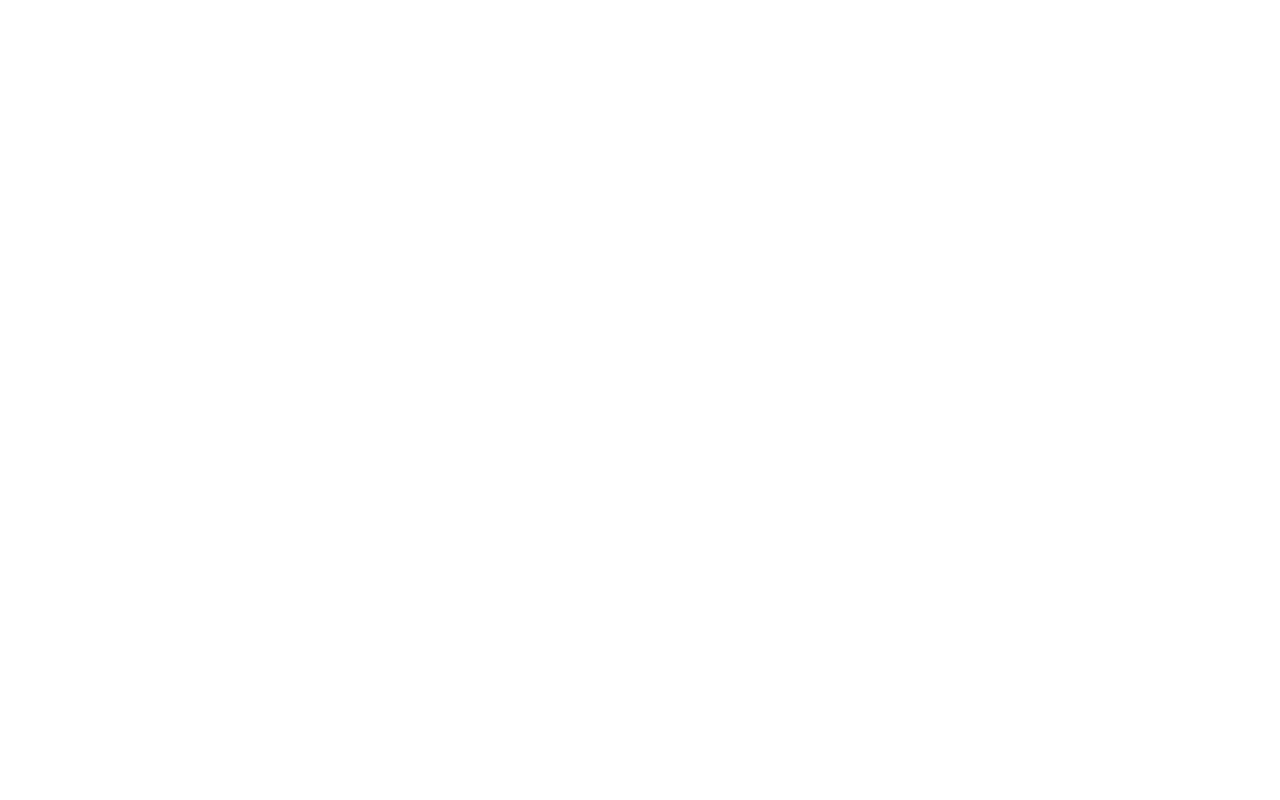
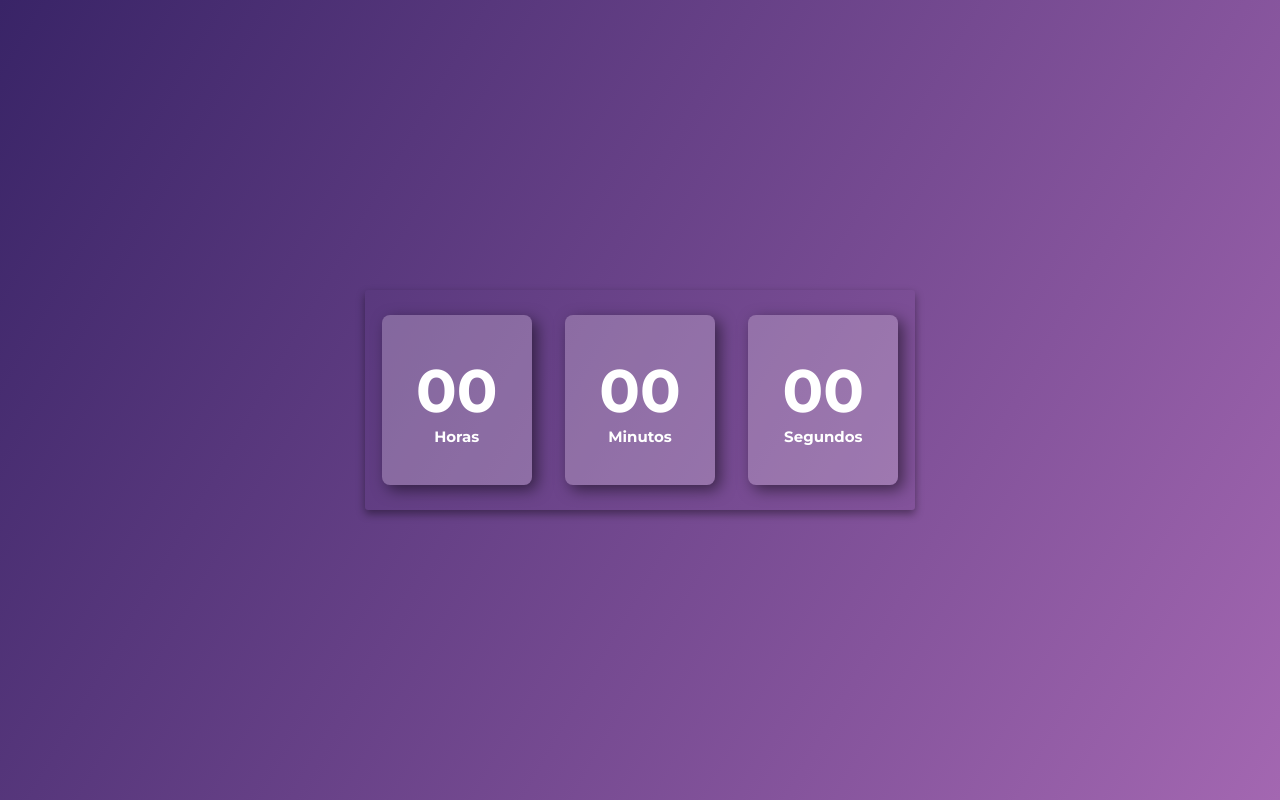
Before and after one commit to galmeidabp/relogiodigital, a plain HTML site: page index.html in a window 1280 px wide. Drawn offline with Linux system fonts and the light colour scheme.

Commit message:
html e estilo

```diff
--- /dev/null
+++ b/css/style.css
@@ -0,0 +1,46 @@
+* {
+  margin: 0;
+  padding: 0;
+  font-family: "Montserrat", Arial, Helvetica, sans-serif;
+}
+
+body {
+  height: 100vh;
+  background: linear-gradient(120deg, #392467, #a367b1);
+  display: flex;
+  align-items: center;
+  justify-content: center;
+}
+
+.relogio {
+  display: flex;
+  align-items: center;
+  justify-content: space-around;
+  height: 220px;
+  width: 550px;
+  background: transparent;
+  border-radius: 3px;
+  box-shadow: 0px 4px 8px rgba(0, 0, 0, 0.4);
+}
+
+.relogio div {
+  height: 170px;
+  width: 150px;
+  display: flex;
+  flex-direction: column;
+  align-items: center;
+  justify-content: center;
+  color: #fff;
+  background: rgba(225, 209, 227, 0.3);
+  border-radius: 8px;
+  box-shadow: 5px 5px 15px rgba(0, 0, 0, 0.5);
+}
+
+.relogio span {
+  font-weight: bold;
+  font-size: 60px;
+}
+
+.relogio span.tempo {
+  font-size: 15px;
+}
--- a/index.html
+++ b/index.html
@@ -1,11 +1,28 @@
 <!DOCTYPE html>
-<html lang="en">
+<html lang="pt-br">
 <head>
    <meta charset="UTF-8">
    <meta name="viewport" content="width=device-width, initial-scale=1.0">
+   <link rel="preconnect" href="https://fonts.googleapis.com">
+<link rel="preconnect" href="https://fonts.gstatic.com" crossorigin>
+<link href="https://fonts.googleapis.com/css2?family=Montserrat:ital,wght@0,100..900;1,100..900&display=swap" rel="stylesheet">
+   <link rel="stylesheet" href="./css/style.css">
    <title>Document</title>
 </head>
 <body>
-
+   <div class="relogio">
+      <div>
+         <span id="horas">00</span>
+         <span class="tempo">Horas</span>
+      </div>
+      <div>
+         <span id="minutos">00</span>
+         <span class="tempo">Minutos</span>
+      </div>
+      <div>
+         <span id="segundos">00</span>
+         <span class="tempo">Segundos</span>
+      </div>
+   </div>
 </body>
 </html>
```
Also changed, not shown: js/script.js (added).
